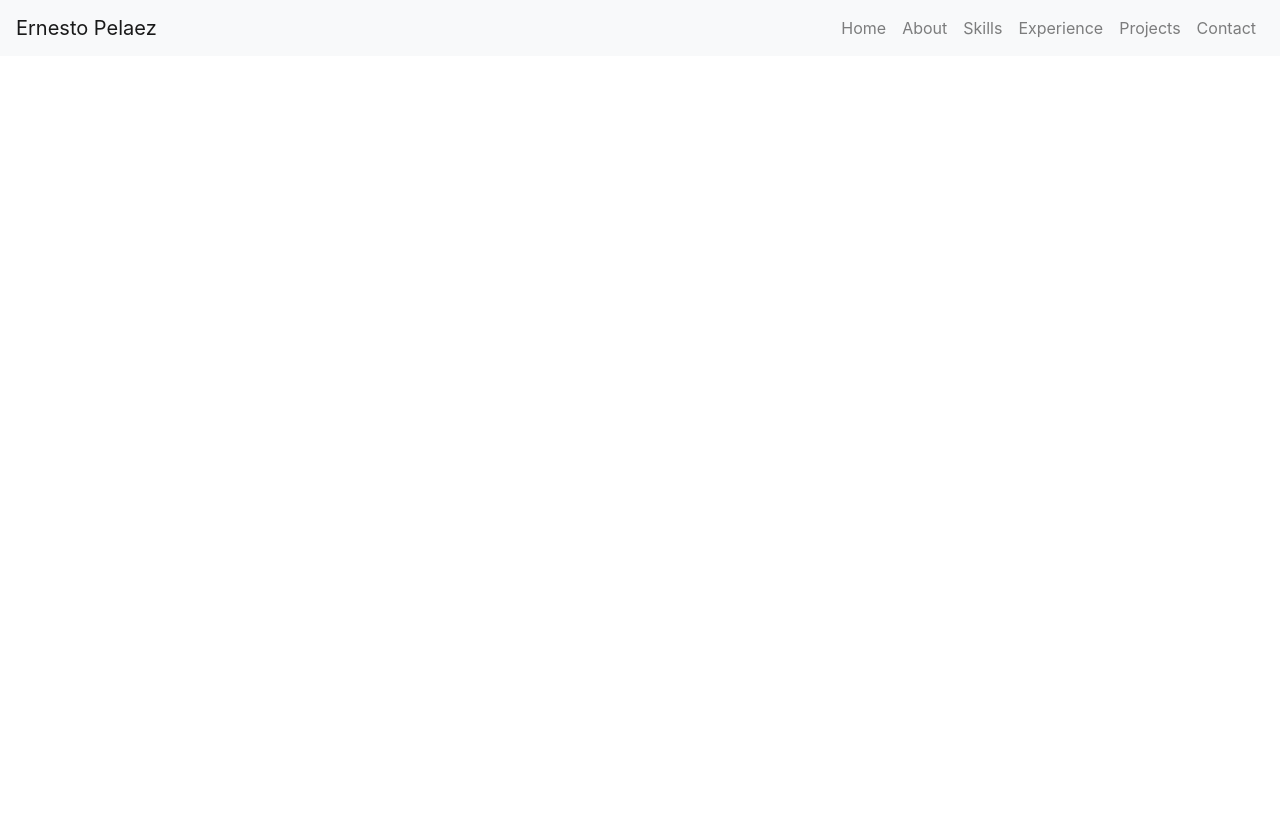
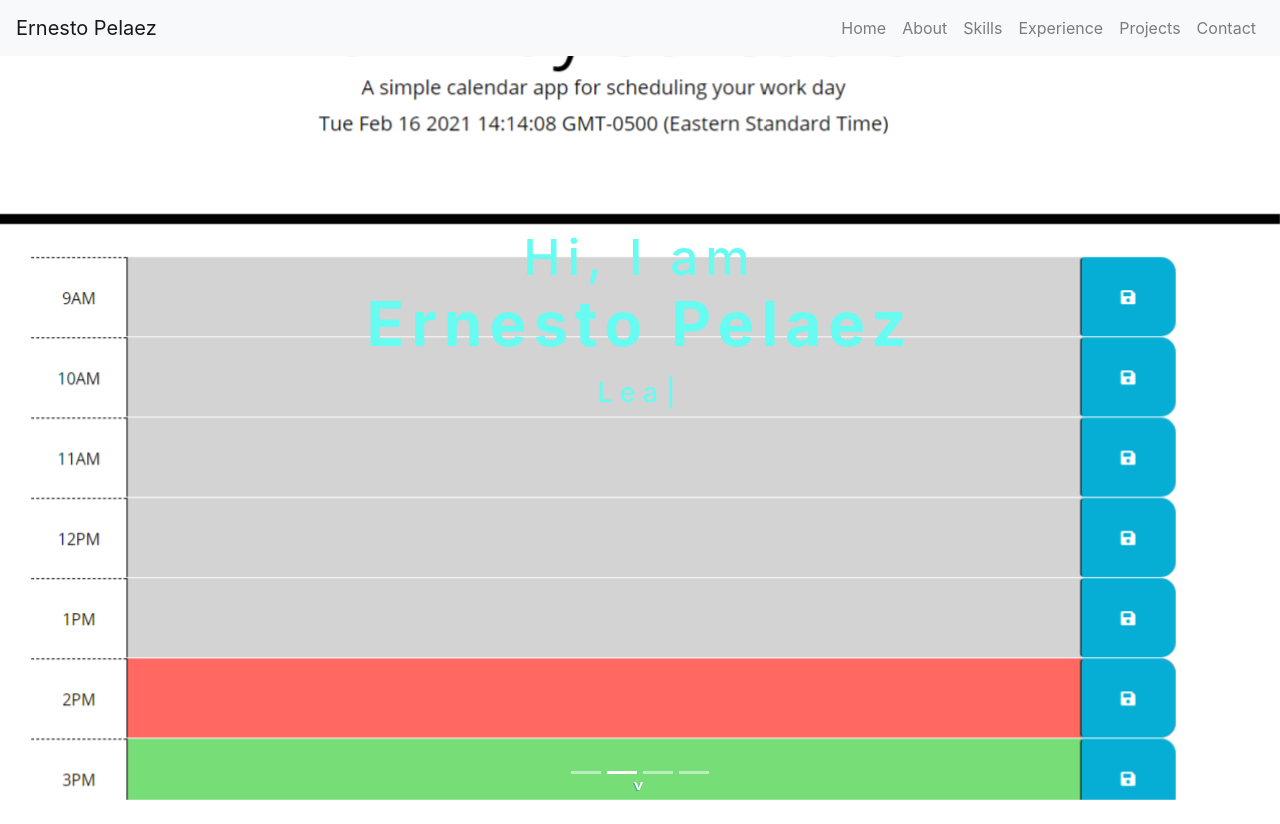
Before and after one commit to epmjj4/ReactPort20, a React (Create React App) app: page / in a window 1280 px wide. Before the commit the page ends 800 px from the top, so only its background shows below. Built offline with nearby package versions, Linux system fonts and the light colour scheme.

Commit message:
created components for carousel

```diff
--- a/package.json
+++ b/package.json
@@ -7,11 +7,13 @@
     "@testing-library/react": "^11.1.0",
     "@testing-library/user-event": "^12.1.10",
     "bootstrap": "^4.6.0",
+    "pure-react-carousel": "^1.27.6",
     "react": "^17.0.2",
     "react-bootstrap": "^1.6.0",
     "react-dom": "^17.0.2",
     "react-scripts": "4.0.3",
     "styled-components": "^5.3.0",
+    "typewriter-effect": "^2.17.0",
     "web-vitals": "^1.0.1"
   },
   "scripts": {
--- a/src/App.js
+++ b/src/App.js
@@ -2,12 +2,15 @@ import './App.css';
 
 //imported components
 import MyNavBar from './components/Nav/MyNavBar';
+import MyCarousel from "./components/MyCarousel/MyCarousel.component";
+import TitleMessage from './components/TitleMessage/title-message.component';
 
-
-function App() {
+const App = () => {
   return (
     <div className="App">
       <MyNavBar />
+      <MyCarousel />
+      <TitleMessage />
     </div>
   );
 }
--- /dev/null
+++ b/src/components/MyCarousel/MyCarousel.component.jsx
@@ -0,0 +1,50 @@
+import React from 'react';
+import Carousel from 'react-bootstrap/Carousel';
+import Slide1 from '../../assets/Slide1.png';
+import Slide2 from '../../assets/Slide2.png';
+import Slide3 from '../../assets/Slide3.png';
+import Slide4 from '../../assets/Slide4.png';
+import ScrollDown from '../ScrollDown/scroll-down.compoent';
+
+
+import './MyCarousel.style.css';
+
+const MyCarousel = () => {
+  return (
+    <div id="home">
+      <Carousel controls={false} indicators interval={2500} pauseOnHover={false}>
+        <Carousel.Item>
+          <img
+            className="d-block w-100 custom-img"
+            src={Slide1}
+            alt="First slide"
+          />
+        </Carousel.Item>
+        <Carousel.Item>
+          <img
+            className="d-block w-100 custom-img"
+            src={Slide2}
+            alt="Second slide"
+          />
+        </Carousel.Item>
+        <Carousel.Item>
+          <img
+            className="d-block w-100 custom-img"
+            src={Slide3}
+            alt="Third slide"
+          />
+        </Carousel.Item>
+        <Carousel.Item>
+          <img
+            className="d-block w-100 custom-img"
+            src={Slide4}
+            alt="Second slide"
+          />
+        </Carousel.Item>
+      </Carousel>
+    <ScrollDown />
+    </div>
+  )
+}
+
+export default MyCarousel;
--- /dev/null
+++ b/src/components/MyCarousel/MyCarousel.style.css
@@ -0,0 +1,4 @@
+.custom-img {
+    height:100vh;
+    object-fit: cover;
+}
--- /dev/null
+++ b/src/components/ScrollDown/scroll-down.compoent.jsx
@@ -0,0 +1,32 @@
+import React from 'react';
+import styled from 'styled-components';
+
+const MyScroll = styled.div`
+position: relative;
+z-index: 1;
+bottom: 1.6em;
+display: flex;
+width: 100%;
+justify-content: center;
+background-color: transparent;
+font-weight: bold;
+text-shadow: 1px 1px #45a29e;
+color: #fff;
+.turn {
+    cursor: pointer;
+    transform: rotate(90deg);
+}
+`;
+
+
+const ScrollDown = () => {
+    return (
+        <MyScroll>
+            <div className="turn">
+             <span> &gt; </span>
+            </div>
+        </MyScroll>
+    )
+}
+
+export default ScrollDown;
--- /dev/null
+++ b/src/components/TitleMessage/title-message.component.jsx
@@ -0,0 +1,57 @@
+import React from 'react';
+import styled from "styled-components";
+import Typewriter from 'typewriter-effect';
+
+const MyTtitleMessage = styled.h1`
+position: absolute;
+width: 100%;
+top: 22rem;
+z-index: 1;
+margin-top:-125px;
+text-align: center;
+strong {
+    font-size: 1.24em;
+}
+div {
+    color: ${props => props.theme.textColor};
+    text-shadow: 0px 2px 4px rgbs(0,0,0,0.4);
+    letter-spacing: 7px;
+    .main{
+        font-size:50px;
+    }
+    .sub{
+        font-size: 27px;
+        letter-spacing: 2px;
+    }
+}
+`;
+
+
+const TitleMessage = () => {
+    return (
+        <MyTtitleMessage>
+            <div className="titleMessage">
+                <div className="heading">
+                    <div className="main text-center mb-3">
+                        Hi, I am
+                        <br />
+                        <span>
+                            <strong>Ernesto Pelaez</strong>
+                        </span>
+                    </div>
+                    <div className="sub">
+                        <Typewriter
+                        options={{
+                            strings: ['Web Developer', 'Learner'],
+                            autoStart: true,
+                            loop: true,
+                        }}
+                        />
+                    </div>
+                </div>
+            </div>
+        </MyTtitleMessage>
+    )
+}
+
+export default TitleMessage;
```
Also changed, not shown: src/components/my-carousel/my-carousel.component.jsx (deleted, +0 -56 lines), src/components/my-carousel/my-component.style.css (deleted), 1 other file (tests, documents, lock files or other folders).
